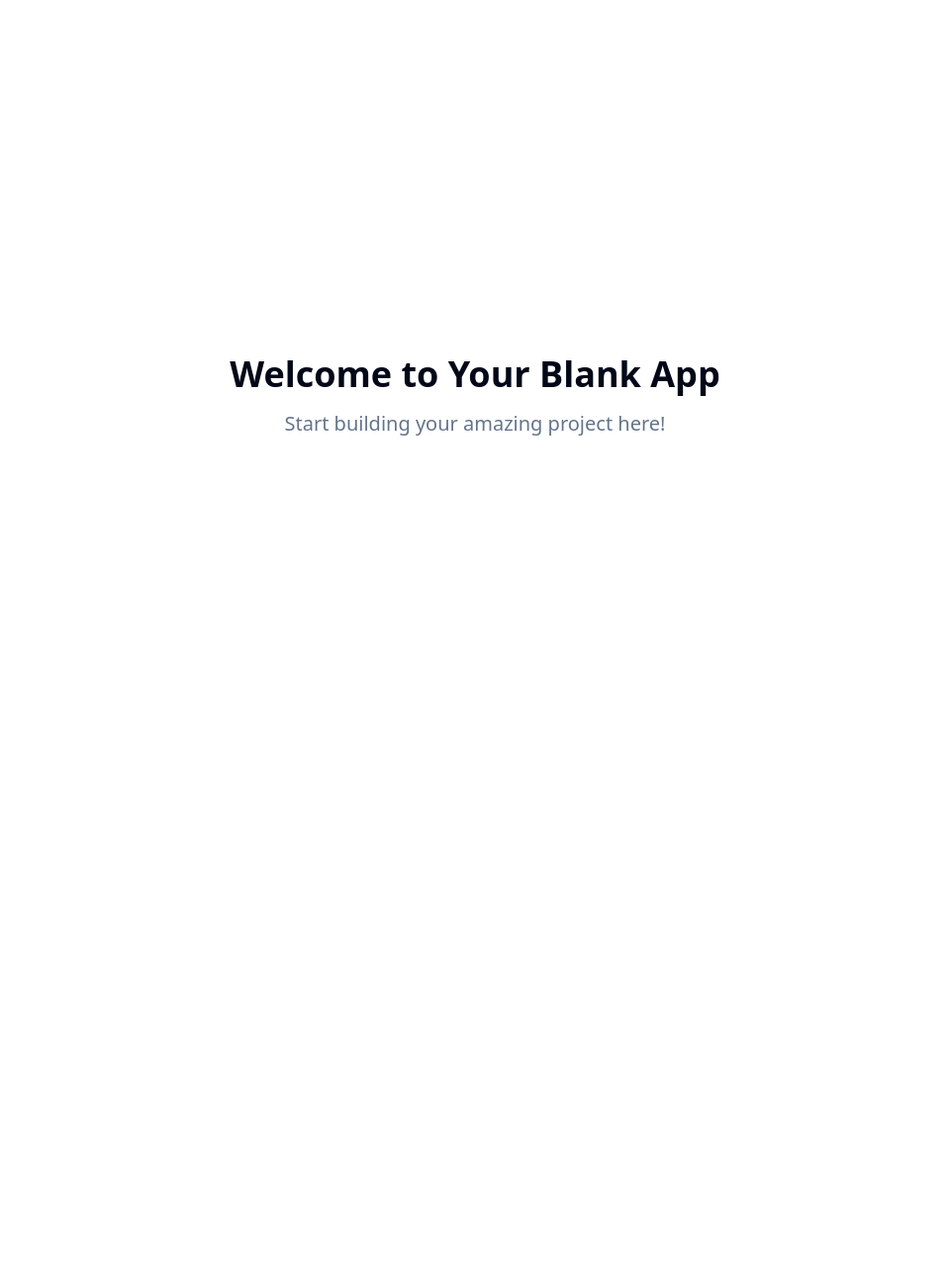
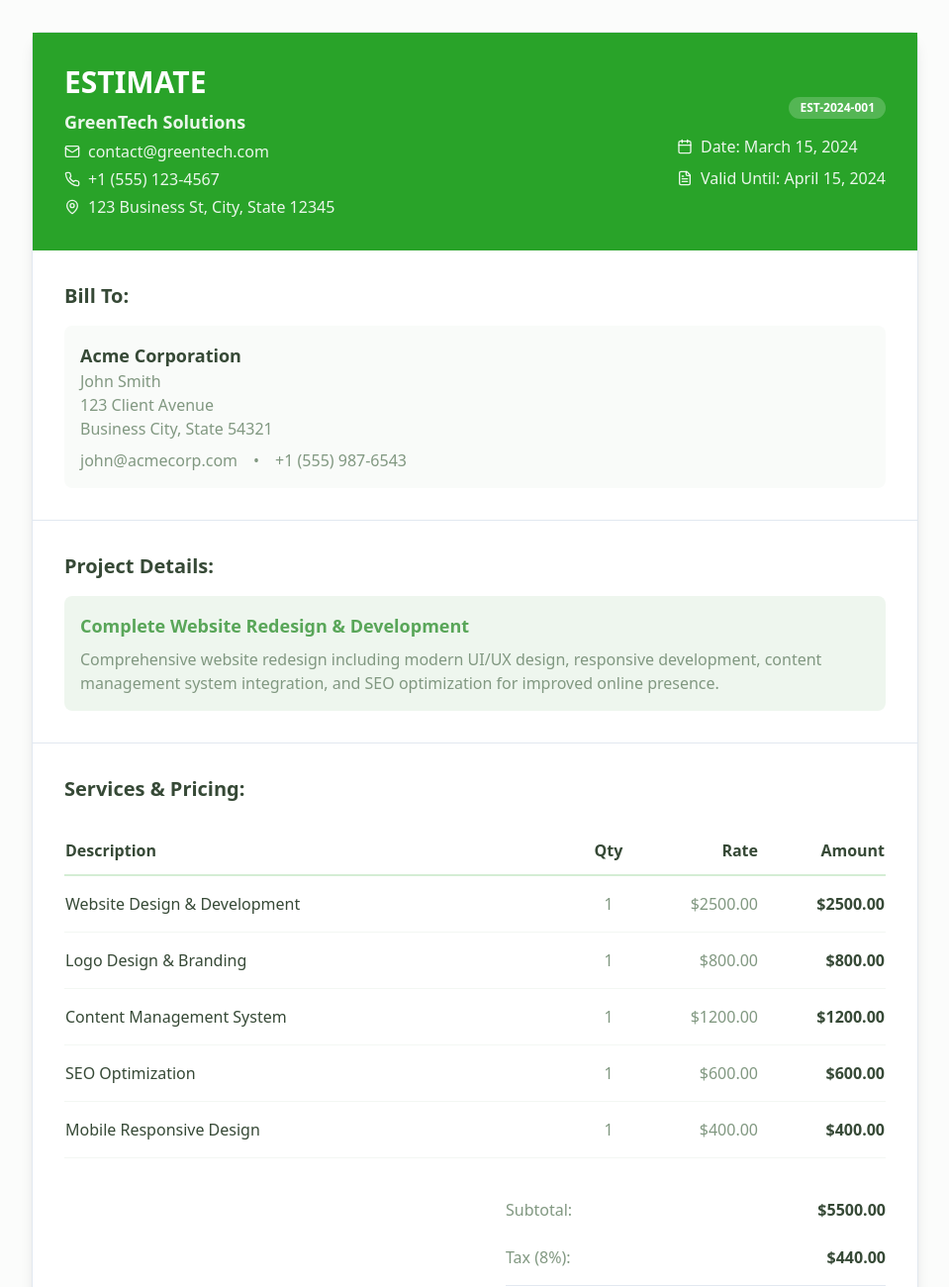
Before and after one commit to azhar0i0/constructteam-inc, a React (Vite) app: page / in a window 1280 px wide. Shown: the top 1300 px of the page at 99% size, without its empty margins (160-1119 px from the left). Before the commit the page ends 800 px from the top, so only its background shows below. Built offline with nearby package versions, Linux system fonts and the light colour scheme.

Commit message:
Make website single page
The website will now be a single-page application.

```diff
--- a/src/index.css
+++ b/src/index.css
@@ -9,25 +9,25 @@ All colors MUST be HSL.
 @layer base {
   :root {
     --background: 0 0% 100%;
-    --foreground: 222.2 84% 4.9%;
+    --foreground: 120 15% 25%;
 
     --card: 0 0% 100%;
-    --card-foreground: 222.2 84% 4.9%;
+    --card-foreground: 120 15% 25%;
 
     --popover: 0 0% 100%;
-    --popover-foreground: 222.2 84% 4.9%;
+    --popover-foreground: 120 15% 25%;
 
-    --primary: 222.2 47.4% 11.2%;
-    --primary-foreground: 210 40% 98%;
+    --primary: 120 60% 40%;
+    --primary-foreground: 0 0% 100%;
 
-    --secondary: 210 40% 96.1%;
-    --secondary-foreground: 222.2 47.4% 11.2%;
+    --secondary: 120 20% 95%;
+    --secondary-foreground: 120 15% 25%;
 
-    --muted: 210 40% 96.1%;
-    --muted-foreground: 215.4 16.3% 46.9%;
+    --muted: 120 20% 96%;
+    --muted-foreground: 120 10% 55%;
 
-    --accent: 210 40% 96.1%;
-    --accent-foreground: 222.2 47.4% 11.2%;
+    --accent: 120 30% 50%;
+    --accent-foreground: 0 0% 100%;
 
     --destructive: 0 84.2% 60.2%;
     --destructive-foreground: 210 40% 98%;
--- a/src/pages/Index.tsx
+++ b/src/pages/Index.tsx
@@ -1,11 +1,190 @@
-// Update this page (the content is just a fallback if you fail to update the page)
+import { Card, CardContent } from "@/components/ui/card";
+import { Button } from "@/components/ui/button";
+import { Separator } from "@/components/ui/separator";
+import { Badge } from "@/components/ui/badge";
+import { Mail, Phone, MapPin, Calendar, FileText, DollarSign } from "lucide-react";
 
 const Index = () => {
+  const lineItems = [
+    { id: 1, description: "Website Design & Development", quantity: 1, rate: 2500.00, amount: 2500.00 },
+    { id: 2, description: "Logo Design & Branding", quantity: 1, rate: 800.00, amount: 800.00 },
+    { id: 3, description: "Content Management System", quantity: 1, rate: 1200.00, amount: 1200.00 },
+    { id: 4, description: "SEO Optimization", quantity: 1, rate: 600.00, amount: 600.00 },
+    { id: 5, description: "Mobile Responsive Design", quantity: 1, rate: 400.00, amount: 400.00 },
+  ];
+
+  const subtotal = lineItems.reduce((sum, item) => sum + item.amount, 0);
+  const taxRate = 0.08;
+  const tax = subtotal * taxRate;
+  const total = subtotal + tax;
+
   return (
-    <div className="min-h-screen flex items-center justify-center bg-background">
-      <div className="text-center">
-        <h1 className="text-4xl font-bold mb-4">Welcome to Your Blank App</h1>
-        <p className="text-xl text-muted-foreground">Start building your amazing project here!</p>
+    <div className="min-h-screen bg-secondary/30 p-4 md:p-8">
+      <div className="max-w-4xl mx-auto">
+        <Card className="shadow-lg">
+          <CardContent className="p-0">
+            {/* Header Section */}
+            <div className="bg-primary text-primary-foreground p-8">
+              <div className="flex flex-col md:flex-row justify-between items-start md:items-center gap-6">
+                <div>
+                  <h1 className="text-3xl font-bold mb-2">ESTIMATE</h1>
+                  <div className="space-y-1 text-primary-foreground/90">
+                    <p className="text-lg font-semibold">GreenTech Solutions</p>
+                    <div className="flex items-center gap-2">
+                      <Mail className="w-4 h-4" />
+                      <span>contact@greentech.com</span>
+                    </div>
+                    <div className="flex items-center gap-2">
+                      <Phone className="w-4 h-4" />
+                      <span>+1 (555) 123-4567</span>
+                    </div>
+                    <div className="flex items-center gap-2">
+                      <MapPin className="w-4 h-4" />
+                      <span>123 Business St, City, State 12345</span>
+                    </div>
+                  </div>
+                </div>
+                <div className="text-right">
+                  <Badge variant="secondary" className="bg-white/20 text-white mb-4">
+                    EST-2024-001
+                  </Badge>
+                  <div className="space-y-2 text-primary-foreground/90">
+                    <div className="flex items-center gap-2">
+                      <Calendar className="w-4 h-4" />
+                      <span>Date: March 15, 2024</span>
+                    </div>
+                    <div className="flex items-center gap-2">
+                      <FileText className="w-4 h-4" />
+                      <span>Valid Until: April 15, 2024</span>
+                    </div>
+                  </div>
+                </div>
+              </div>
+            </div>
+
+            {/* Client Information */}
+            <div className="p-8 border-b">
+              <h2 className="text-xl font-semibold mb-4 text-foreground">Bill To:</h2>
+              <div className="bg-muted/50 p-4 rounded-lg">
+                <p className="font-semibold text-lg">Acme Corporation</p>
+                <p className="text-muted-foreground">John Smith</p>
+                <p className="text-muted-foreground">123 Client Avenue</p>
+                <p className="text-muted-foreground">Business City, State 54321</p>
+                <div className="flex items-center gap-4 mt-2">
+                  <span className="text-muted-foreground">john@acmecorp.com</span>
+                  <span className="text-muted-foreground">•</span>
+                  <span className="text-muted-foreground">+1 (555) 987-6543</span>
+                </div>
+              </div>
+            </div>
+
+            {/* Project Details */}
+            <div className="p-8 border-b">
+              <h2 className="text-xl font-semibold mb-4 text-foreground">Project Details:</h2>
+              <div className="bg-accent/10 p-4 rounded-lg">
+                <h3 className="font-semibold text-lg text-accent">Complete Website Redesign & Development</h3>
+                <p className="text-muted-foreground mt-2">
+                  Comprehensive website redesign including modern UI/UX design, responsive development,
+                  content management system integration, and SEO optimization for improved online presence.
+                </p>
+              </div>
+            </div>
+
+            {/* Line Items Table */}
+            <div className="p-8">
+              <h2 className="text-xl font-semibold mb-6 text-foreground">Services & Pricing:</h2>
+              <div className="overflow-x-auto">
+                <table className="w-full">
+                  <thead>
+                    <tr className="border-b-2 border-primary/20">
+                      <th className="text-left py-3 text-foreground font-semibold">Description</th>
+                      <th className="text-center py-3 text-foreground font-semibold w-20">Qty</th>
+                      <th className="text-right py-3 text-foreground font-semibold w-28">Rate</th>
+                      <th className="text-right py-3 text-foreground font-semibold w-32">Amount</th>
+                    </tr>
+                  </thead>
+                  <tbody>
+                    {lineItems.map((item) => (
+                      <tr key={item.id} className="border-b border-muted hover:bg-muted/30 transition-colors">
+                        <td className="py-4 text-foreground">{item.description}</td>
+                        <td className="py-4 text-center text-muted-foreground">{item.quantity}</td>
+                        <td className="py-4 text-right text-muted-foreground">${item.rate.toFixed(2)}</td>
+                        <td className="py-4 text-right font-semibold text-foreground">${item.amount.toFixed(2)}</td>
+                      </tr>
+                    ))}
+                  </tbody>
+                </table>
+              </div>
+
+              {/* Totals Section */}
+              <div className="mt-8 flex justify-end">
+                <div className="w-full max-w-sm">
+                  <div className="space-y-2">
+                    <div className="flex justify-between py-2">
+                      <span className="text-muted-foreground">Subtotal:</span>
+                      <span className="font-semibold">${subtotal.toFixed(2)}</span>
+                    </div>
+                    <div className="flex justify-between py-2">
+                      <span className="text-muted-foreground">Tax (8%):</span>
+                      <span className="font-semibold">${tax.toFixed(2)}</span>
+                    </div>
+                    <Separator />
+                    <div className="flex justify-between py-3 text-lg">
+                      <span className="font-bold text-primary flex items-center gap-2">
+                        <DollarSign className="w-5 h-5" />
+                        Total:
+                      </span>
+                      <span className="font-bold text-primary text-xl">${total.toFixed(2)}</span>
+                    </div>
+                  </div>
+                </div>
+              </div>
+            </div>
+
+            {/* Terms & Conditions */}
+            <div className="p-8 border-t bg-secondary/30">
+              <div className="grid md:grid-cols-2 gap-8">
+                <div>
+                  <h3 className="font-semibold mb-3 text-foreground">Terms & Conditions:</h3>
+                  <ul className="text-sm text-muted-foreground space-y-1">
+                    <li>• Estimate valid for 30 days</li>
+                    <li>• 50% deposit required to begin work</li>
+                    <li>• Final payment due upon project completion</li>
+                    <li>• Additional changes may incur extra charges</li>
+                  </ul>
+                </div>
+                <div>
+                  <h3 className="font-semibold mb-3 text-foreground">Project Timeline:</h3>
+                  <p className="text-sm text-muted-foreground">
+                    Estimated completion time: 4-6 weeks from project start date.
+                    Timeline may vary based on client feedback and content delivery.
+                  </p>
+                </div>
+              </div>
+
+              <div className="mt-6 p-4 bg-accent/10 rounded-lg">
+                <p className="text-sm text-muted-foreground">
+                  <strong>Note:</strong> This estimate includes all specified services. Any additional features
+                  or changes requested during the project will be quoted separately. Please review all details
+                  carefully and contact us with any questions.
+                </p>
+              </div>
+            </div>
+
+            {/* Action Buttons */}
+            <div className="p-8 border-t">
+              <div className="flex flex-col sm:flex-row gap-4 justify-between items-center">
+                <p className="text-sm text-muted-foreground">
+                  Thank you for considering our services. We look forward to working with you!
+                </p>
+                <div className="flex gap-3">
+                  <Button variant="outline">Download PDF</Button>
+                  <Button>Accept Estimate</Button>
+                </div>
+              </div>
+            </div>
+          </CardContent>
+        </Card>
       </div>
     </div>
   );
```
